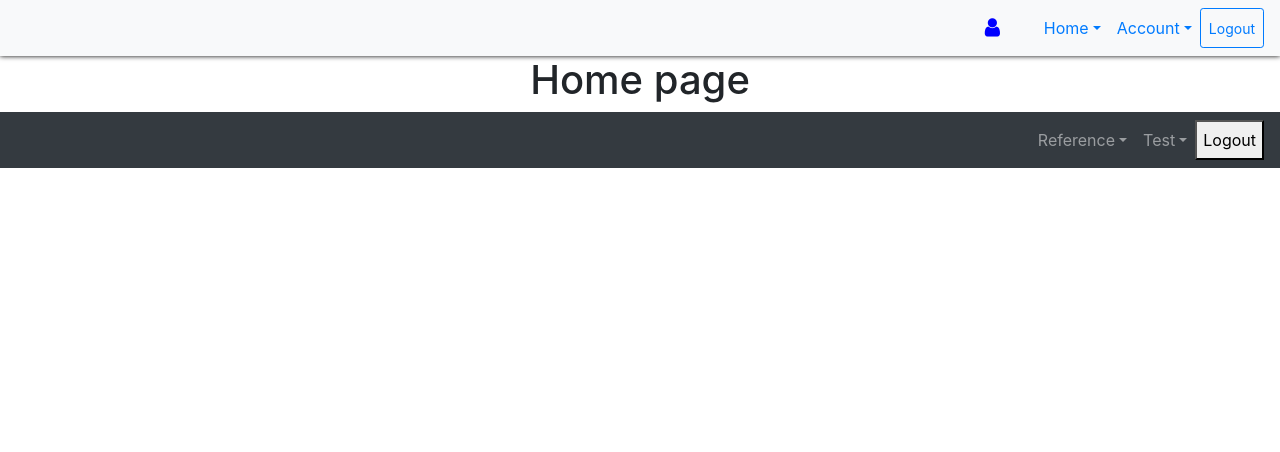
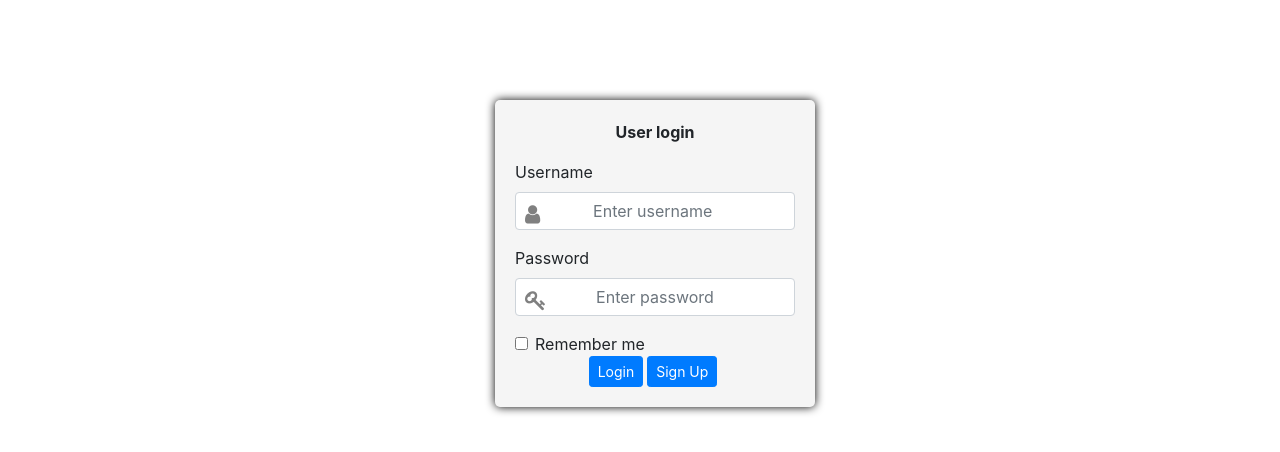
Before and after one commit to asmanjas1/wissenTraningUI, a React (Create React App) app: page /r/userLandingPage in a window 1280 px wide. Shown: the top 452 px of the page. Built offline with nearby package versions, Linux system fonts and the light colour scheme.

Commit message:
App Route changes by Asmanjas

```diff
--- a/src/App.js
+++ b/src/App.js
@@ -1,18 +1,47 @@
+import React from 'react';
+
+import 'bootstrap/dist/css/bootstrap.min.css';
+import { Route, Switch } from 'react-router-dom';
+
+import Nbar from './pages/NavigationBar/Navigationbar.js';
+import NotFound from './pages/commonComponents/NotFound.js';
+import Login from './pages/LoginPage/Login';
+import AdminLandingPage from './pages/AdminLandingPage/AdminLandingPage.js';
+import UserLandingPage from './pages/UserLandingPage/UserLandingPage.js';
+import Signup from './pages/SignUpPage/Signup';
+
 import './App.css';
-import Login from './pages/LoginPage/Login';
-import Home from './pages/LandingPage/Adminlandingpage.js';
-//import MyComponent from './pages/SideNavigationBar/SideNav.js';
-import NavBarex from './pages/UserLandingPage/UserLandingPage.js';
 
+class App extends React.Component {
 
-function App() {
-  return (
-    <div className="App">
+	constructor(props) {
+		super(props);
 
-      <Home/>
-      <NavBarex/>
-    </div>
-  );
+		this.state = {
+			user: null
+		}
+	}
+
+	componentDidMount() {
+
+	}
+
+	render () {
+		return (
+			<div>
+				<Nbar />
+    				<div>
+            			<Switch>
+                			<Route path="/r/login" component={Login}/>
+                			<Route path="/r/adminLandingPage" component={AdminLandingPage}/>
+                			<Route path="/r/userLandingPage" component={UserLandingPage}/>
+                			<Route path="/r/signup" component={Signup}/>
+                			<Route path="*" component={NotFound} />
+            			</Switch>
+        			</div>
+  			</div>
+  		);
+	}
 }
 
 export default App;
--- a/src/index.js
+++ b/src/index.js
@@ -5,6 +5,7 @@ import App from './App';
 import NotFound from './pages/commonComponents/NotFound.js';
 import reportWebVitals from './reportWebVitals';
 import { BrowserRouter, Route, Switch, Redirect } from 'react-router-dom';
+import SecuredRoute from './pages/AppUtills/SecuredRoute';
 
 ReactDOM.render(
   <BrowserRouter basename={process.env.REACT_APP_ROUTER_BASE || ''}>
@@ -13,7 +14,7 @@ ReactDOM.render(
             <div className="main-cls" >
                 <div>
                     <Switch>
-                        <Route path="/r" component={App}/>
+                        <SecuredRoute path="/r" component={App}/>
                         <Route exact path="/" render={() => (
                             <Redirect to="/r"/>
                         )}/>
--- /dev/null
+++ b/src/pages/AdminLandingPage/AdminLandingPage.js
@@ -0,0 +1,25 @@
+import React from 'react';
+
+class AdminLandingPage extends React.Component {
+
+
+
+  componentDidMount(){
+    console.log("This is message");
+ }
+
+
+  render() {
+    return (
+      <div >
+
+   <h1> admin Home page</h1>
+    </div>
+
+    );
+  }
+
+
+}
+
+export default AdminLandingPage;
--- a/src/pages/AppUtills/AppUtills.js
+++ b/src/pages/AppUtills/AppUtills.js
@@ -3,24 +3,19 @@ export function saveLocalUsr(object) {
 
 }
 
-export function getLocalUser() {
+export function doLogout() {
+  localStorage.removeItem('user');
+  localStorage.clear();
+  window.location.href='/r/Login';
+}
 
-    var uName= localStorage.getItem('user');
-    console.log(uName);
-
-    if (uName) {
-        return true;
-    }
-  //  window.location.href='/Login';
-
-    return false;
-
+export function routingUserType () {
+  let userObj = localStorage.getItem('user');
+  if( userObj ) {
+    let userType = userObj.isAdmin;
+    if(userType)
+      window.location.href = "/r/adminLandingPae";
+    else
+      window.location.href = "/r/userLandingPage";
+  }
 }
-export function doLogout() {
-
-    localStorage.removeItem('user');
-
-localStorage.clear();
-    window.location.href='/Login';
-//alert("Click on OK to confirm Logout" );
-}
--- /dev/null
+++ b/src/pages/AppUtills/SecuredRoute.js
@@ -0,0 +1,16 @@
+import React from 'react';
+import { Route } from 'react-router-dom';
+import Login from '../LoginPage/Login';
+
+const SecuredRoute = ({ component: Component, ...rest }) => {
+   let userObj = localStorage.getItem('user');
+
+  if (userObj) {
+      return (<Route {...rest} render={(props) => (<Component {...props} />)} />);
+    } else {
+      return (<Route {...rest} render={(props) => (<Login {...props} />)} />);
+    }
+}
+
+
+export default SecuredRoute;
--- a/src/pages/LandingPage/Adminlandingpage.js
+++ /dev/null
@@ -1,39 +0,0 @@
-import React from 'react';
-import { Route } from 'react-router';
-import Nbar from '../NavigationBar/Navigationbar.js';
-import 'bootstrap/dist/css/bootstrap.min.css';
-import {getLocalUser}  from '../AppUtills/AppUtills.js';
-
-
-
-class Home extends React.Component {
-
-
-
-  componentDidMount(){
-    console.log("This is message");
-  getLocalUser();
-
- }
-
-
-  render() {
-    return (
-      <div >
-
-    <Nbar/>
-   <h1>Home page</h1>
-    </div>
-
-    );
-  }
-
-
-
-
-
-
-
-}
-
-export default Home;
--- a/src/pages/LoginPage/Login.js
+++ b/src/pages/LoginPage/Login.js
@@ -1,11 +1,8 @@
 import React from 'react';
 import 'font-awesome/css/font-awesome.min.css';
-import 'bootstrap/dist/css/bootstrap.min.css';
 import './Login.css';
 
-
-
-import {saveLocalUsr}  from '../AppUtills/AppUtills';
+import {saveLocalUsr, routingUserType}  from '../AppUtills/AppUtills';
 
 
 class Login extends React.Component {
@@ -22,6 +19,10 @@ class Login extends React.Component {
     this.doLogin = this.doLogin.bind(this);
 
   };
+
+  componentDidMount() {
+    routingUserType();
+  }
 
   handleChange(e) {
 
@@ -45,7 +46,7 @@ class Login extends React.Component {
       this.setState({ fields: fields });
       saveLocalUsr(this.state.fields["Username"]);
 
-      window.location.href='/Home';
+      routingUserType();
 
     }
 
@@ -104,7 +105,7 @@ class Login extends React.Component {
 
 
 
-              <form className="for-container "  onsubmit={this.doLogin} >
+              <form className="for-container "  >
                 <div className="form-group" >
                   <p style={{ textAlign: "center"}}><b>User login</b> </p>
                   <label for="username">Username </label>
@@ -133,16 +134,16 @@ class Login extends React.Component {
 
                 </div>
 
-                  <div class="form-check ">
-                  <input type="checkbox" class="form-check-input" id="exampleCheck1" />
-                  <label class="form-check-label" for="exampleCheck1">Remember me</label>
+                  <div className="form-check ">
+                  <input type="checkbox" className="form-check-input" id="exampleCheck1" />
+                  <label className="form-check-label" for="exampleCheck1">Remember me</label>
                    </div>
 
 
                 <div className="d-flex justify-content-center">
                   <button type="submit" className="btn btn-primary btn-sm mr-1"  onClick={this.doLogin} >Login</button>
 
-                  <a className="btn btn-primary btn-sm mr-1" href="/signupform" style={{ color: "white" }}> Sign Up </a>
+                  <a className="btn btn-primary btn-sm mr-1" href="/r/signupform" style={{ color: "white" }}> Sign Up </a>
 
                 </div>
 
--- a/src/pages/NavigationBar/Navigationbar.js
+++ b/src/pages/NavigationBar/Navigationbar.js
@@ -1,22 +1,8 @@
 import React from 'react';
 
 import {doLogout} from '../AppUtills/AppUtills.js';
-import 'bootstrap/dist/css/bootstrap.min.css';
 import './Navigationbar.css';
-import { Navbar,Nav,NavDropdown,Form,FormControl,Button,Image } from 'react-bootstrap';
-
-
-function itemmouseover(e) {
-
-  e.target.style.background = 'lawngreen';
-
-
-}
-function itemmouseout(e) {
- // e.target.style.background = '';
-
-
-}
+import { NavDropdown } from 'react-bootstrap';
 
 class Nbar extends React.Component {
     render() {
@@ -33,24 +19,24 @@ class Nbar extends React.Component {
 
 <button className="navbar-toggler" type="button" data-toggle="collapse" data-target="#navbarSupportedContent"
          aria-controls="navbarSupportedContent" aria-expanded="false" aria-label="Toggle navigation">
-         <span class="navbar-toggler-icon"></span>
+         <span className="navbar-toggler-icon"></span>
        </button>
         <i className="fa fa-user fa-lg username1" >   {localStorage.getItem('user')}</i>
        <ul className="navbar-nav ml-auto">
 
        <NavDropdown title="Home" id="basic-nav-dropdown"  >
-         <NavDropdown.Item href="/Document" onMouseOver={itemmouseover} onMouseOut={itemmouseout} >Document</NavDropdown.Item>
+         <NavDropdown.Item href="/Document" >Document</NavDropdown.Item>
 
        </NavDropdown>
        <NavDropdown className="navmenutextcolor" title="Account" id="basic-nav-dropdown" >
-         <NavDropdown.Item href="/Profile"  onMouseOver={itemmouseover} onMouseOut={itemmouseout}>Profile</NavDropdown.Item>
+         <NavDropdown.Item href="/Profile"  >Profile</NavDropdown.Item>
          <NavDropdown.Divider  />
-         <NavDropdown.Item href="/About" onMouseOver={itemmouseover} onMouseOut={itemmouseout}>About</NavDropdown.Item>
+         <NavDropdown.Item href="/About" >About</NavDropdown.Item>
 
 
 
        </NavDropdown>
-       <button type="button" class="btn btn-outline-primary btn-sm" onClick={doLogout}>Logout</button>
+       <button type="button" className="btn btn-outline-primary btn-sm" onClick={doLogout}>Logout</button>
 
 
 
--- a/src/pages/SignUpPage/Signup.js
+++ b/src/pages/SignUpPage/Signup.js
@@ -1,7 +1,5 @@
 import React from 'react';
-import 'bootstrap/dist/css/bootstrap.min.css';
-import style from './Signup.css';
-
+import './Signup.css';
 
 class Signup extends React.Component {
   constructor() {
@@ -23,8 +21,6 @@ class Signup extends React.Component {
   }
 
   valid() {
-    var uname = "sneha";
-
       var upattern = /^[A-Za-z]+$/;
       var eidpattern=/^[0-9]+$/;
       var emailpattern=/^[a-zA-Z0-9.!#$%&'*+/=?^_`{|}~-]+@[a-zA-Z0-9-]+(?:\.[a-zA-Z0-9-]+)*$/;
--- a/src/pages/UserLandingPage/UserLandingPage.js
+++ b/src/pages/UserLandingPage/UserLandingPage.js
@@ -1,59 +1,16 @@
 import React from 'react';
-import { Navbar, Nav, NavDropdown, Form, FormControl, Image, Button } from 'react-bootstrap';
-import 'bootstrap/dist/css/bootstrap.min.css';
-//import './logo.png';
-//import {doLogout} from './AppUtils.js';
- function handleBox(e)
- {
-   e.target.style.background="blue";
- }
- function handleBoxout(e)
- {
-   e.target.style.background="white";
- }
 
-class NavBarex extends React.Component {
+class UserLandingPage extends React.Component {
 
 
   render() {
     return (
 
-
-      <>
-        <Navbar expand="lg | mg" bg="dark" variant="dark">
-
-
-          <ul className=" navbar-nav ml-auto">
-
-
-            <NavDropdown title="Reference" id="basic-nav-dropdown">
-              <NavDropdown.Item onMouseOver={handleBox} onMouseOut={handleBoxout} href="/java">JAVA</NavDropdown.Item>
-              <NavDropdown.Item onMouseOver={handleBox} onMouseOut={handleBoxout} href="/java">Python</NavDropdown.Item>
-              <NavDropdown.Item onMouseOver={handleBox} onMouseOut={handleBoxout} href="/java">HTML</NavDropdown.Item>
-              <NavDropdown.Item onMouseOver={handleBox} onMouseOut={handleBoxout} href="/java">CSS</NavDropdown.Item>
-
-            </NavDropdown>
-
-             <NavDropdown title="Test" id="basic-nav-dropdown">
-              <NavDropdown.Item onMouseOver={handleBox} onMouseOut={handleBoxout} href="/test" >java test</NavDropdown.Item>
-               <NavDropdown.Item onMouseOver={handleBox} onMouseOut={handleBoxout}href="/test">python test</NavDropdown.Item>
-
-              <NavDropdown.Item onMouseOver={handleBox} onMouseOut={handleBoxout}href="/test">HTML test</NavDropdown.Item>
-
-              <NavDropdown.Item onMouseOver={handleBox} onMouseOut={handleBoxout}href="/test">CSS test</NavDropdown.Item>
-
-            </NavDropdown>
-
-
-            <button type="button" >Logout</button>
-
-          </ul>
-
-        </Navbar>
-      </>
-
+      <div>
+        user landing page
+      </div>
     );
   }
 }
 
-export default NavBarex;
+export default UserLandingPage;
```
Also changed, not shown: src/pages/UserLandingPage/us.js (deleted, +0 -30 lines), src/pages/UserLandingPage/logo.png (deleted).
